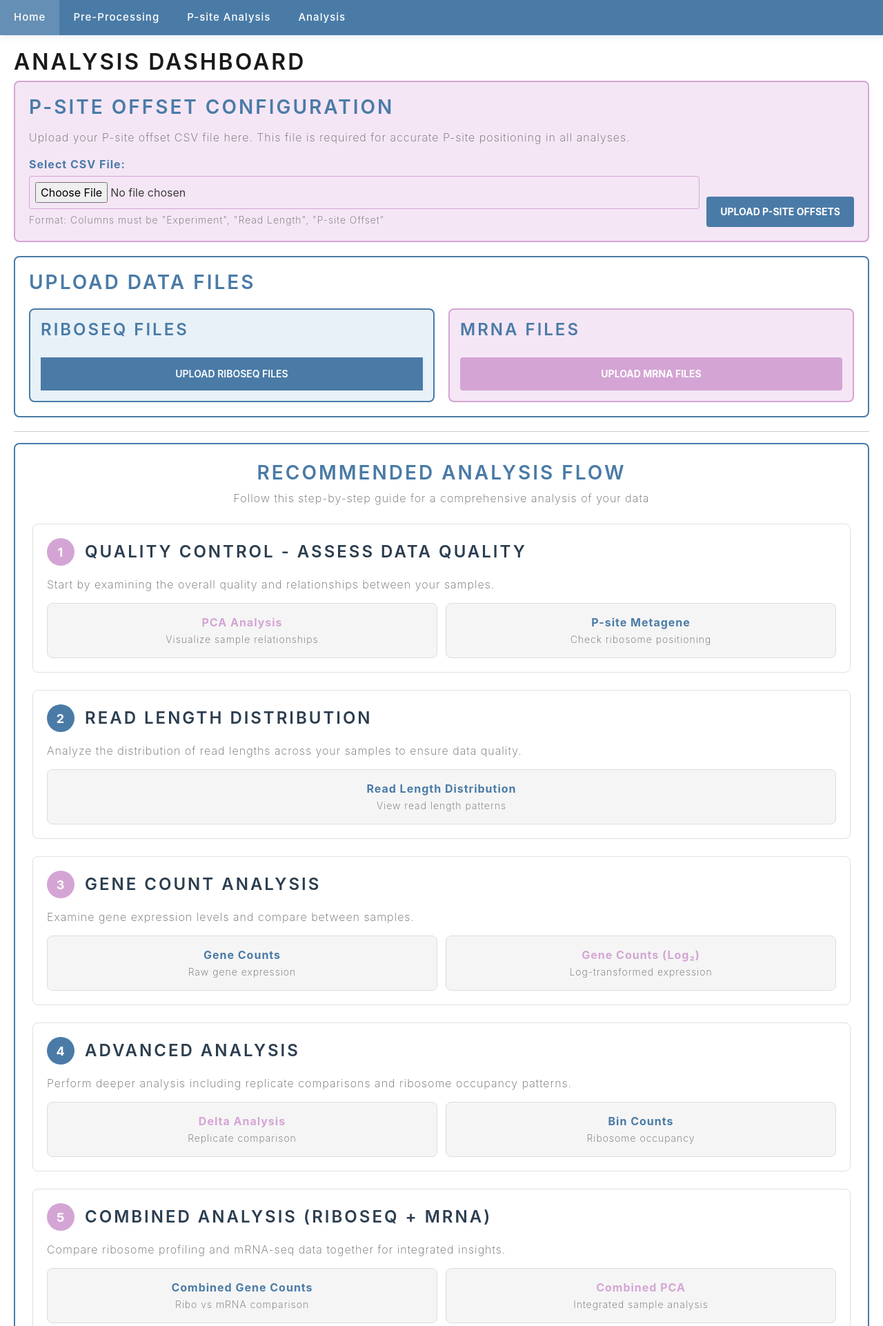
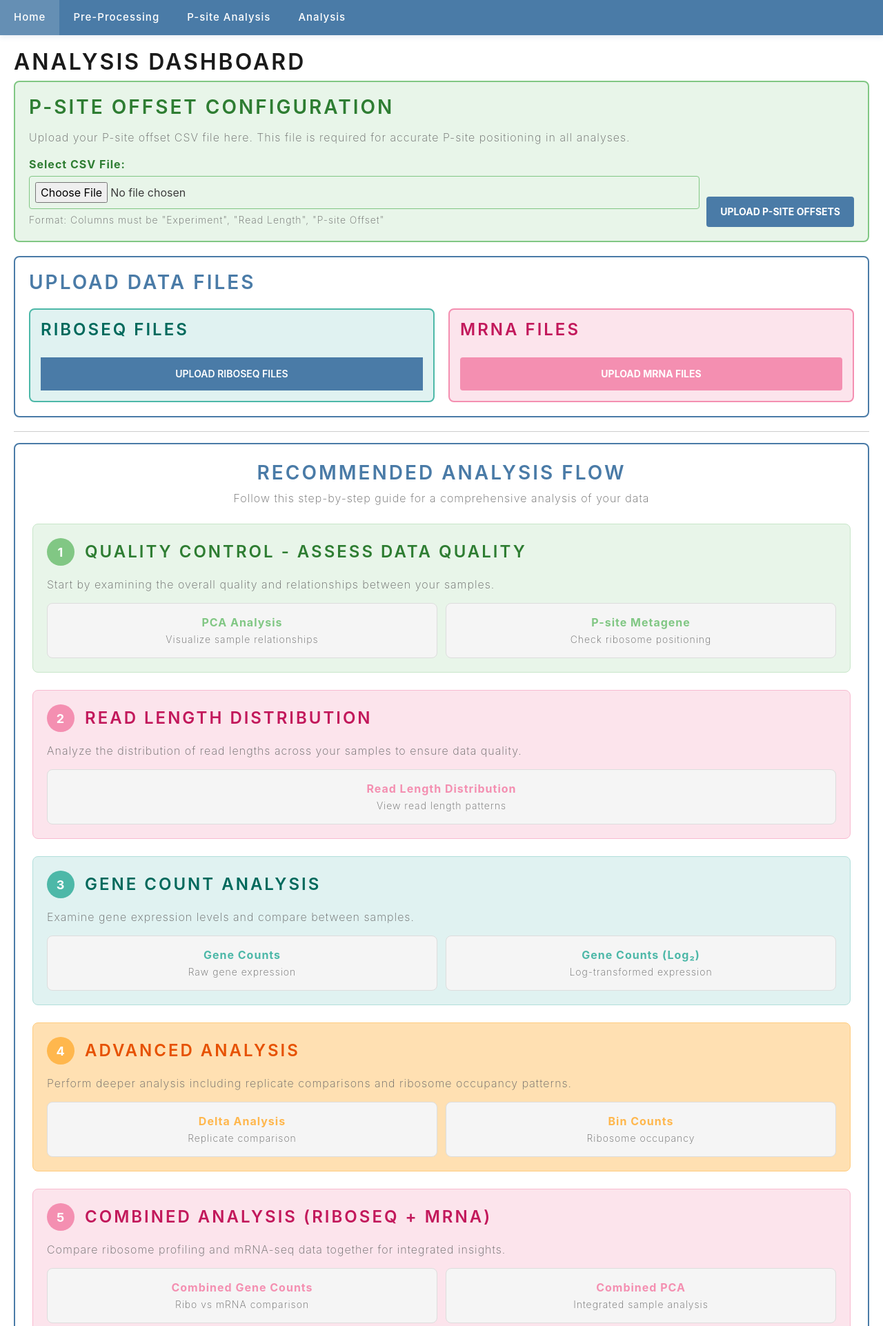
Before and after one commit to abrochette/ashaThesis, a Django app: template riboApp/templates/riboApp/uploadParquet.html in a window 1280 px wide. Shown: the top 1922 px of the page at 69% size. Run offline with Django 3.2, Linux system fonts and the light colour scheme; the template is opened without the code that fills it, so the values that code supplies are empty; some libraries are stand-ins or nearby versions.

Commit message:
Fix color scheme - each step has different color with matching text colors

```diff
--- a/riboApp/templates/riboApp/uploadParquet.html
+++ b/riboApp/templates/riboApp/uploadParquet.html
@@ -13,8 +13,8 @@
     {% endif %}
 
     <!-- P-site Offset Upload Section -->
-    <div style="background-color: #f5e6f5; border: 2px solid #d4a5d4; border-radius: 8px; padding: 20px; margin-bottom: 20px;">
-        <h2 style="color: #4a7ba7; margin-top: 0; margin-bottom: 15px;">P-site Offset Configuration</h2>
+    <div style="background-color: #e8f5e9; border: 2px solid #81c784; border-radius: 8px; padding: 20px; margin-bottom: 20px;">
+        <h2 style="color: #2e7d32; margin-top: 0; margin-bottom: 15px;">P-site Offset Configuration</h2>
         <p style="color: #666; margin-bottom: 15px;">
             Upload your P-site offset CSV file here. This file is required for accurate P-site positioning in all analyses.
         </p>
@@ -22,14 +22,14 @@
             {% csrf_token %}
             <div style="display: grid; grid-template-columns: 1fr auto; gap: 10px; align-items: flex-end;">
                 <div>
-                    <label for="offset_csv" style="color: #4a7ba7; font-weight: bold;">Select CSV File:</label>
+                    <label for="offset_csv" style="color: #2e7d32; font-weight: bold;">Select CSV File:</label>
                     <input type="file" name="offset_csv" id="offset_csv" accept=".csv"
-                           style="margin-top: 5px; padding: 8px; width: 100%; border: 1px solid #d4a5d4; border-radius: 4px;">
+                           style="margin-top: 5px; padding: 8px; width: 100%; border: 1px solid #81c784; border-radius: 4px;">
                     <small style="color: #666; display: block; margin-top: 5px;">
                         Format: Columns must be "Experiment", "Read Length", "P-site Offset"
                     </small>
                 </div>
-                <button type="submit" name="psite_offset_submit" class="btn btn-primary" style="padding: 10px 20px; border: none; border-radius: 4px; cursor: pointer; font-weight: bold; background-color: #d4a5d4; color: white;">
+                <button type="submit" name="psite_offset_submit" class="btn btn-primary" style="padding: 10px 20px; border: none; border-radius: 4px; cursor: pointer; font-weight: bold; background-color: #81c784; color: white;">
                     Upload P-site Offsets
                 </button>
             </div>
@@ -41,25 +41,25 @@
         <h2 style="color: #4a7ba7; margin-top: 0; margin-bottom: 20px;">Upload Data Files</h2>
 
         <div style="display: grid; grid-template-columns: repeat(auto-fit, minmax(250px, 1fr)); gap: 20px;">
-            <!-- Riboseq Upload -->
-            <div style="padding: 15px; background-color: #e8f1f7; border: 2px solid #4a7ba7; border-radius: 8px;">
-                <h3 style="color: #4a7ba7; margin-top: 0; margin-bottom: 15px;">Riboseq Files</h3>
+            <!-- Riboseq Upload - Teal -->
+            <div style="padding: 15px; background-color: #e0f2f1; border: 2px solid #4db8a8; border-radius: 8px;">
+                <h3 style="color: #00695c; margin-top: 0; margin-bottom: 15px;">Riboseq Files</h3>
                 <form method="post" enctype="multipart/form-data" class="form-group">
                     {% csrf_token %}
                     {{ bulk_ribo_form|crispy }}
-                    <button type="submit" name="bulk_ribo_submit" class="btn btn-primary" style="margin-top: 10px; width: 100%; background-color: #4a7ba7;">
+                    <button type="submit" name="bulk_ribo_submit" class="btn btn-primary" style="margin-top: 10px; width: 100%; background-color: #4db8a8;">
                         Upload Riboseq Files
                     </button>
                 </form>
             </div>
 
-            <!-- mRNA Upload -->
-            <div style="padding: 15px; background-color: #f5e6f5; border: 2px solid #d4a5d4; border-radius: 8px;">
-                <h3 style="color: #4a7ba7; margin-top: 0; margin-bottom: 15px;">mRNA Files</h3>
+            <!-- mRNA Upload - Pink -->
+            <div style="padding: 15px; background-color: #fce4ec; border: 2px solid #f48fb1; border-radius: 8px;">
+                <h3 style="color: #c2185b; margin-top: 0; margin-bottom: 15px;">mRNA Files</h3>
                 <form method="post" enctype="multipart/form-data" class="form-group">
                     {% csrf_token %}
                     {{ bulk_mrna_form|crispy }}
-                    <button type="submit" name="bulk_mrna_submit" class="btn" style="background-color: #d4a5d4; color: white; margin-top: 10px; width: 100%; border: none; border-radius: 4px; cursor: pointer; font-weight: bold;">
+                    <button type="submit" name="bulk_mrna_submit" class="btn" style="background-color: #f48fb1; color: white; margin-top: 10px; width: 100%; border: none; border-radius: 4px; cursor: pointer; font-weight: bold;">
                         Upload mRNA Files
                     </button>
                 </form>
@@ -74,109 +74,109 @@
         <h2 style="color: #4a7ba7; margin-top: 0; text-align: center;">Recommended Analysis Flow</h2>
         <p style="text-align: center; color: #666; margin-bottom: 25px;">Follow this step-by-step guide for a comprehensive analysis of your data</p>
 
-        <!-- Step 1: Quality Control -->
-        <div style="margin-bottom: 25px; padding: 20px; background-color: white; border-left: 5px solid #d4a5d4; border-radius: 8px; border: 1px solid #e0e0e0;">
+        <!-- Step 1: Quality Control - Light Green -->
+        <div style="margin-bottom: 25px; padding: 20px; background-color: #e8f5e9; border-left: 5px solid #81c784; border-radius: 8px; border: 1px solid #c8e6c9;">
             <div style="display: flex; align-items: center; margin-bottom: 15px;">
-                <div style="background-color: #d4a5d4; color: white; width: 40px; height: 40px; border-radius: 50%; display: flex; align-items: center; justify-content: center; font-weight: bold; font-size: 18px; margin-right: 15px;">1</div>
-                <h3 style="margin: 0; color: #2c3e50;">Quality Control - Assess Data Quality</h3>
+                <div style="background-color: #81c784; color: white; width: 40px; height: 40px; border-radius: 50%; display: flex; align-items: center; justify-content: center; font-weight: bold; font-size: 18px; margin-right: 15px;">1</div>
+                <h3 style="margin: 0; color: #2e7d32;">Quality Control - Assess Data Quality</h3>
             </div>
             <p style="color: #666; margin-bottom: 15px;">Start by examining the overall quality and relationships between your samples.</p>
             <div style="display: grid; grid-template-columns: repeat(auto-fit, minmax(200px, 1fr)); gap: 12px;">
                 <a href="{% url 'pca_plot' %}" style="text-decoration: none;">
                     <div style="padding: 15px; background-color: #f5f5f5; border: 1px solid #ddd; border-radius: 8px; text-align: center; cursor: pointer; transition: all 0.3s;">
-                        <div style="font-weight: bold; color: #d4a5d4;">PCA Analysis</div>
+                        <div style="font-weight: bold; color: #81c784;">PCA Analysis</div>
                         <small style="color: #666;">Visualize sample relationships</small>
                     </div>
                 </a>
                 <a href="{% url 'psite_metagene' %}" style="text-decoration: none;">
                     <div style="padding: 15px; background-color: #f5f5f5; border: 1px solid #ddd; border-radius: 8px; text-align: center; cursor: pointer; transition: all 0.3s;">
-                        <div style="font-weight: bold; color: #4a7ba7;">P-site Metagene</div>
+                        <div style="font-weight: bold; color: #81c784;">P-site Metagene</div>
                         <small style="color: #666;">Check ribosome positioning</small>
                     </div>
                 </a>
             </div>
         </div>
 
-        <!-- Step 2: Read Length Analysis -->
-        <div style="margin-bottom: 25px; padding: 20px; background-color: white; border-left: 5px solid #4a7ba7; border-radius: 8px; border: 1px solid #e0e0e0;">
+        <!-- Step 2: Read Length Analysis - Pink -->
+        <div style="margin-bottom: 25px; padding: 20px; background-color: #fce4ec; border-left: 5px solid #f48fb1; border-radius: 8px; border: 1px solid #f8bbd0;">
             <div style="display: flex; align-items: center; margin-bottom: 15px;">
-                <div style="background-color: #4a7ba7; color: white; width: 40px; height: 40px; border-radius: 50%; display: flex; align-items: center; justify-content: center; font-weight: bold; font-size: 18px; margin-right: 15px;">2</div>
-                <h3 style="margin: 0; color: #2c3e50;">Read Length Distribution</h3>
+                <div style="background-color: #f48fb1; color: white; width: 40px; height: 40px; border-radius: 50%; display: flex; align-items: center; justify-content: center; font-weight: bold; font-size: 18px; margin-right: 15px;">2</div>
+                <h3 style="margin: 0; color: #c2185b;">Read Length Distribution</h3>
             </div>
             <p style="color: #666; margin-bottom: 15px;">Analyze the distribution of read lengths across your samples to ensure data quality.</p>
             <div style="display: grid; grid-template-columns: repeat(auto-fit, minmax(200px, 1fr)); gap: 12px;">
                 <a href="{% url 'readLengthDistribution' %}" style="text-decoration: none;">
                     <div style="padding: 15px; background-color: #f5f5f5; border: 1px solid #ddd; border-radius: 8px; text-align: center; cursor: pointer; transition: all 0.3s;">
-                        <div style="font-weight: bold; color: #4a7ba7;">Read Length Distribution</div>
+                        <div style="font-weight: bold; color: #f48fb1;">Read Length Distribution</div>
                         <small style="color: #666;">View read length patterns</small>
                     </div>
                 </a>
             </div>
         </div>
 
-        <!-- Step 3: Gene Count Analysis -->
-        <div style="margin-bottom: 25px; padding: 20px; background-color: white; border-left: 5px solid #d4a5d4; border-radius: 8px; border: 1px solid #e0e0e0;">
+        <!-- Step 3: Gene Count Analysis - Teal -->
+        <div style="margin-bottom: 25px; padding: 20px; background-color: #e0f2f1; border-left: 5px solid #4db8a8; border-radius: 8px; border: 1px solid #b2dfdb;">
             <div style="display: flex; align-items: center; margin-bottom: 15px;">
-                <div style="background-color: #d4a5d4; color: white; width: 40px; height: 40px; border-radius: 50%; display: flex; align-items: center; justify-content: center; font-weight: bold; font-size: 18px; margin-right: 15px;">3</div>
-                <h3 style="margin: 0; color: #2c3e50;">Gene Count Analysis</h3>
+                <div style="background-color: #4db8a8; color: white; width: 40px; height: 40px; border-radius: 50%; display: flex; align-items: center; justify-content: center; font-weight: bold; font-size: 18px; margin-right: 15px;">3</div>
+                <h3 style="margin: 0; color: #00695c;">Gene Count Analysis</h3>
             </div>
             <p style="color: #666; margin-bottom: 15px;">Examine gene expression levels and compare between samples.</p>
             <div style="display: grid; grid-template-columns: repeat(auto-fit, minmax(200px, 1fr)); gap: 12px;">
                 <a href="{% url 'geneCounts' %}" style="text-decoration: none;">
                     <div style="padding: 15px; background-color: #f5f5f5; border: 1px solid #ddd; border-radius: 8px; text-align: center; cursor: pointer; transition: all 0.3s;">
-                        <div style="font-weight: bold; color: #4a7ba7;">Gene Counts</div>
+                        <div style="font-weight: bold; color: #4db8a8;">Gene Counts</div>
                         <small style="color: #666;">Raw gene expression</small>
                     </div>
                 </a>
                 <a href="{% url 'log2GeneCounts' %}" style="text-decoration: none;">
                     <div style="padding: 15px; background-color: #f5f5f5; border: 1px solid #ddd; border-radius: 8px; text-align: center; cursor: pointer; transition: all 0.3s;">
-                        <div style="font-weight: bold; color: #d4a5d4;">Gene Counts (Log₂)</div>
+                        <div style="font-weight: bold; color: #4db8a8;">Gene Counts (Log₂)</div>
                         <small style="color: #666;">Log-transformed expression</small>
                     </div>
                 </a>
             </div>
         </div>
 
-        <!-- Step 4: Advanced Analysis -->
-        <div style="margin-bottom: 25px; padding: 20px; background-color: white; border-left: 5px solid #4a7ba7; border-radius: 8px; border: 1px solid #e0e0e0;">
+        <!-- Step 4: Advanced Analysis - Light Orange -->
+        <div style="margin-bottom: 25px; padding: 20px; background-color: #ffe0b2; border-left: 5px solid #ffb74d; border-radius: 8px; border: 1px solid #ffcc80;">
             <div style="display: flex; align-items: center; margin-bottom: 15px;">
-                <div style="background-color: #4a7ba7; color: white; width: 40px; height: 40px; border-radius: 50%; display: flex; align-items: center; justify-content: center; font-weight: bold; font-size: 18px; margin-right: 15px;">4</div>
-                <h3 style="margin: 0; color: #2c3e50;">Advanced Analysis</h3>
+                <div style="background-color: #ffb74d; color: white; width: 40px; height: 40px; border-radius: 50%; display: flex; align-items: center; justify-content: center; font-weight: bold; font-size: 18px; margin-right: 15px;">4</div>
+                <h3 style="margin: 0; color: #e65100;">Advanced Analysis</h3>
             </div>
             <p style="color: #666; margin-bottom: 15px;">Perform deeper analysis including replicate comparisons and ribosome occupancy patterns.</p>
             <div style="display: grid; grid-template-columns: repeat(auto-fit, minmax(200px, 1fr)); gap: 12px;">
                 <a href="{% url 'delta_analysis' %}" style="text-decoration: none;">
                     <div style="padding: 15px; background-color: #f5f5f5; border: 1px solid #ddd; border-radius: 8px; text-align: center; cursor: pointer; transition: all 0.3s;">
-                        <div style="font-weight: bold; color: #d4a5d4;">Delta Analysis</div>
+                        <div style="font-weight: bold; color: #ffb74d;">Delta Analysis</div>
                         <small style="color: #666;">Replicate comparison</small>
                     </div>
                 </a>
                 <a href="{% url 'binCounts' %}" style="text-decoration: none;">
                     <div style="padding: 15px; background-color: #f5f5f5; border: 1px solid #ddd; border-radius: 8px; text-align: center; cursor: pointer; transition: all 0.3s;">
-                        <div style="font-weight: bold; color: #4a7ba7;">Bin Counts</div>
+                        <div style="font-weight: bold; color: #ffb74d;">Bin Counts</div>
                         <small style="color: #666;">Ribosome occupancy</small>
                     </div>
                 </a>
             </div>
         </div>
 
-        <!-- Step 5: Combined Analysis -->
-        <div style="padding: 20px; background-color: white; border-left: 5px solid #d4a5d4; border-radius: 8px; border: 1px solid #e0e0e0;">
+        <!-- Step 5: Combined Analysis - Pink -->
+        <div style="padding: 20px; background-color: #fce4ec; border-left: 5px solid #f48fb1; border-radius: 8px; border: 1px solid #f8bbd0;">
             <div style="display: flex; align-items: center; margin-bottom: 15px;">
-                <div style="background-color: #d4a5d4; color: white; width: 40px; height: 40px; border-radius: 50%; display: flex; align-items: center; justify-content: center; font-weight: bold; font-size: 18px; margin-right: 15px;">5</div>
-                <h3 style="margin: 0; color: #2c3e50;">Combined Analysis (Riboseq + mRNA)</h3>
+                <div style="background-color: #f48fb1; color: white; width: 40px; height: 40px; border-radius: 50%; display: flex; align-items: center; justify-content: center; font-weight: bold; font-size: 18px; margin-right: 15px;">5</div>
+                <h3 style="margin: 0; color: #c2185b;">Combined Analysis (Riboseq + mRNA)</h3>
             </div>
             <p style="color: #666; margin-bottom: 15px;">Compare ribosome profiling and mRNA-seq data together for integrated insights.</p>
             <div style="display: grid; grid-template-columns: repeat(auto-fit, minmax(200px, 1fr)); gap: 12px;">
                 <a href="{% url 'combined_geneCounts' %}" style="text-decoration: none;">
                     <div style="padding: 15px; background-color: #f5f5f5; border: 1px solid #ddd; border-radius: 8px; text-align: center; cursor: pointer; transition: all 0.3s;">
-                        <div style="font-weight: bold; color: #4a7ba7;">Combined Gene Counts</div>
+                        <div style="font-weight: bold; color: #f48fb1;">Combined Gene Counts</div>
                         <small style="color: #666;">Ribo vs mRNA comparison</small>
                     </div>
                 </a>
                 <a href="{% url 'combined_pca_plot' %}" style="text-decoration: none;">
                     <div style="padding: 15px; background-color: #f5f5f5; border: 1px solid #ddd; border-radius: 8px; text-align: center; cursor: pointer; transition: all 0.3s;">
-                        <div style="font-weight: bold; color: #d4a5d4;">Combined PCA</div>
+                        <div style="font-weight: bold; color: #f48fb1;">Combined PCA</div>
                         <small style="color: #666;">Integrated sample analysis</small>
                     </div>
                 </a>
```
Also changed, not shown: other parts of riboApp/templates/riboApp/uploadParquet.html (+5 -5 lines).
